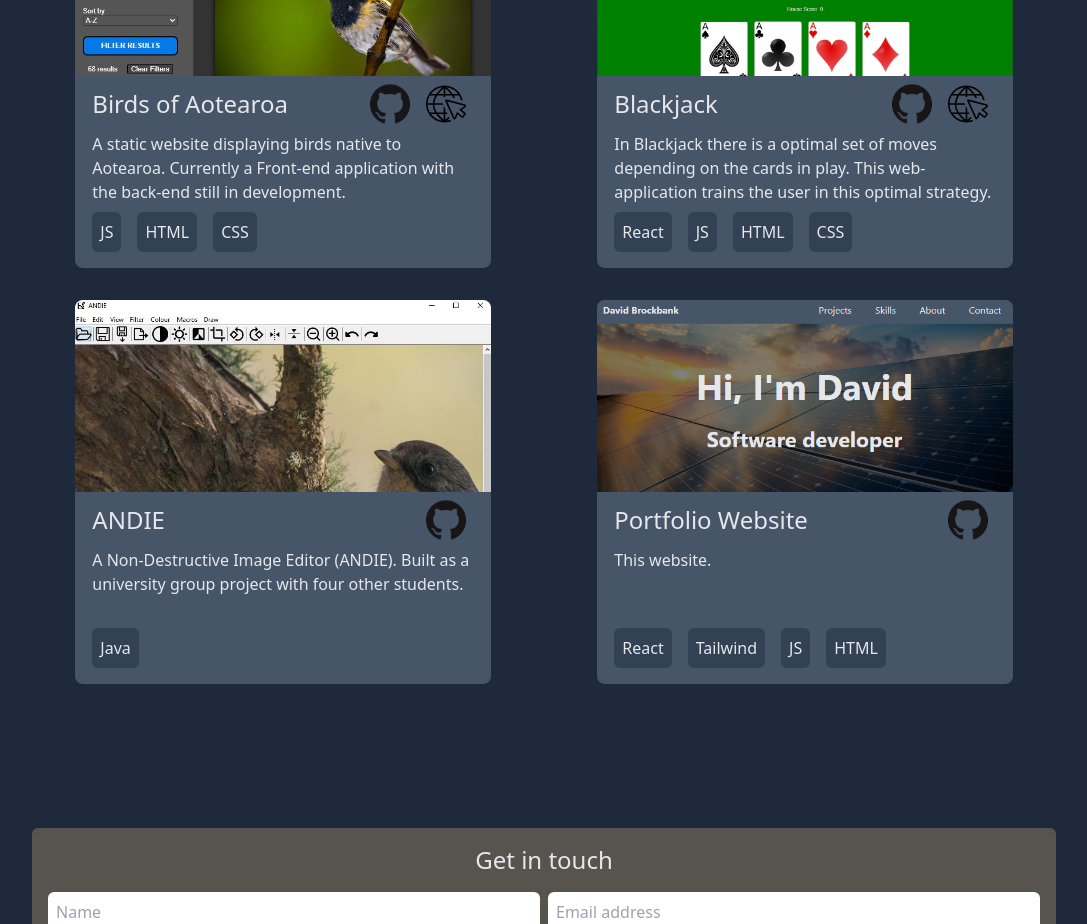
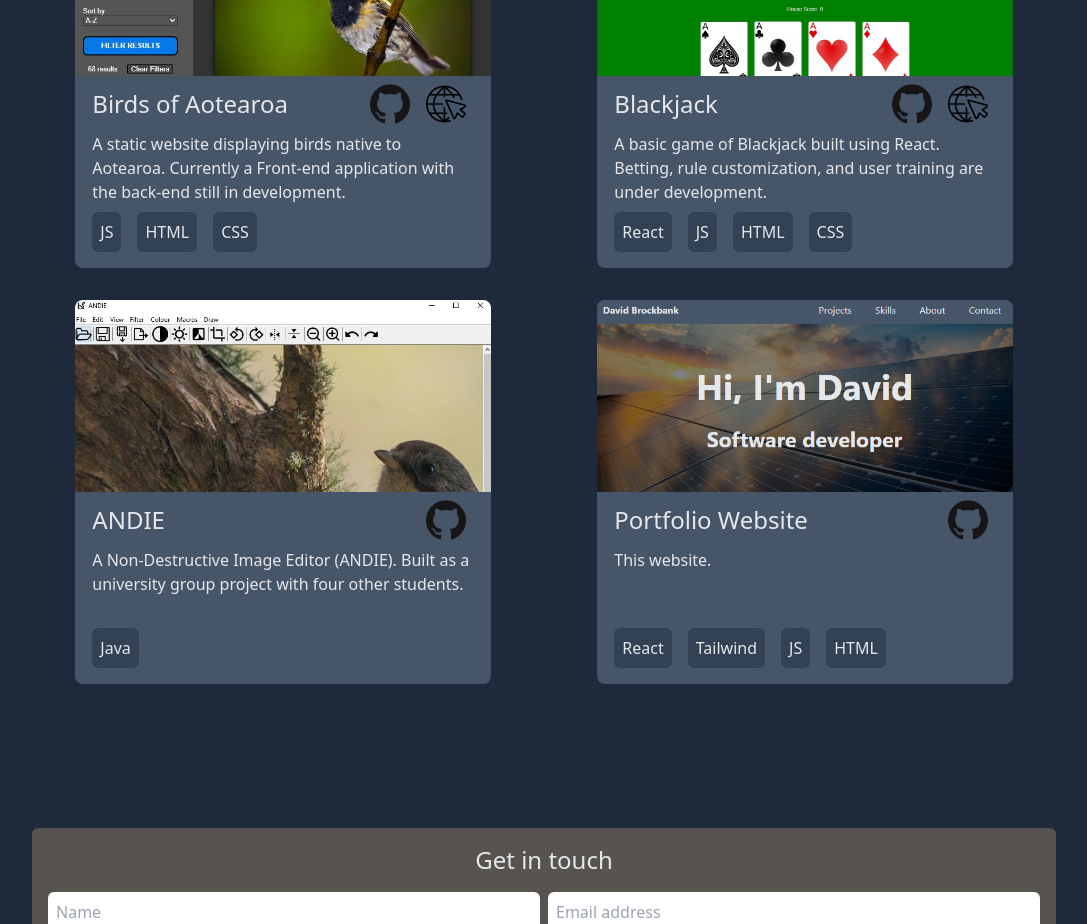
Before and after one commit to davebroc/davebroc.github.io, a React (Vite) app: page / in a window 1280 px wide. Shown: the part 1220-2144 px from the top of the page, without its empty margins (96-1183 px from the left). Built offline with nearby package versions, Linux system fonts and the light colour scheme.

Commit message:
fixed 404 error for grades

```diff
--- a/src/data/projects.js
+++ b/src/data/projects.js
@@ -12,7 +12,7 @@ export default [{
     skills: ['React', 'JS', 'HTML', 'CSS'],
     live: 'https://davebroc.github.io/Blackjack/',
     repo: 'https://github.com/davebroc/Blackjack',
-    description: 'In Blackjack there is a optimal set of moves depending on the cards in play. This web-application trains the user in this optimal strategy.'
+    description: 'A basic game of Blackjack built using React. Betting, rule customization, and user training are under development.'
 
 },
 {
--- a/src/sections/About.jsx
+++ b/src/sections/About.jsx
@@ -7,7 +7,7 @@ export default function About() {
         <section id='about' className='scroll-mt-18 sm:scroll-mt-16'>
             <SectionTitle>About</SectionTitle>
             <p>Final year student at University of Otago studying Computer Science and Energy Science/Technology with
-                <a className='underline' href='src\assets\academic-transcript.pdf' target='_blank'> excellent grades.</a>
+                <a className='underline' href='./academic-transcript.pdf' target='_blank'> excellent grades.</a>
             </p>
             <br></br>
             <p>
```
Also changed, not shown: 5 other files (tests, documents, lock files or other folders).
